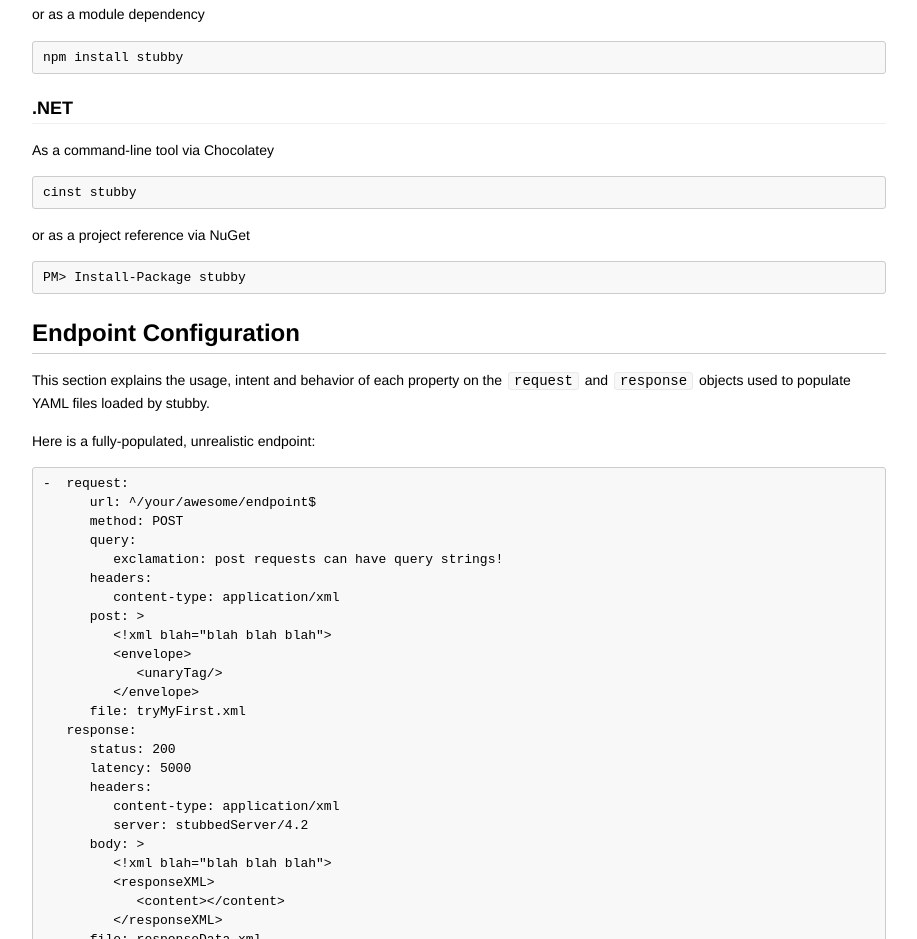
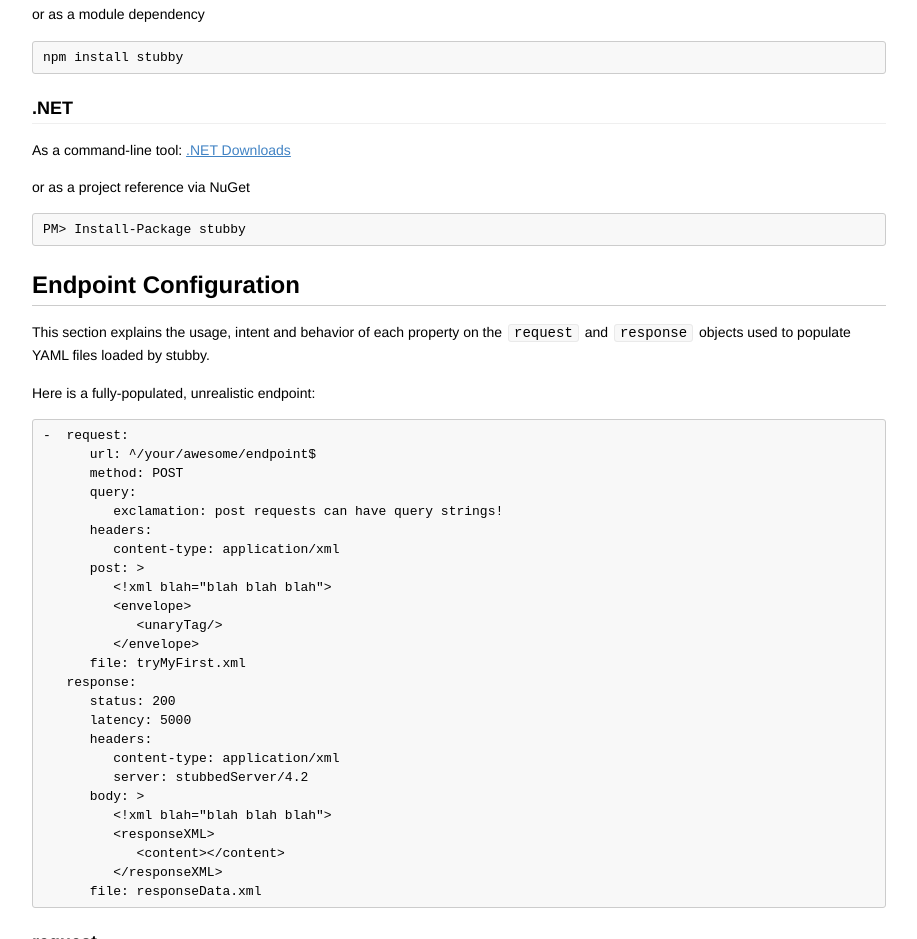
Before and after one commit to mrak/stub.by, a plain HTML site: page public/index.html in a window 1280 px wide. Shown: the part 996-1935 px from the top of the page, without its empty margins (181-1098 px from the left). Drawn offline with Linux system fonts and the light colour scheme.

Commit message:
fixing docs for .NET downloads

```diff
--- a/public/index.html
+++ b/public/index.html
@@ -332,7 +332,7 @@
             vertical-align: middle;
          }
       </style>
-      <title>Table of Contents</title>
+      <title>Stubby</title>
 
    </head>
    <body>
@@ -376,10 +376,7 @@ npm install -g stubby
 npm install stubby
 </pre>
          <h3>.NET</h3>
-         <p>As a command-line tool via Chocolatey</p>
-<pre>
-cinst stubby
-</pre>
+         <p>As a command-line tool: <a href="/downloads/4net">.NET Downloads</a></p>
          <p>or as a project reference via NuGet</p>
 <pre>
 PM&gt; Install-Package stubby
```
